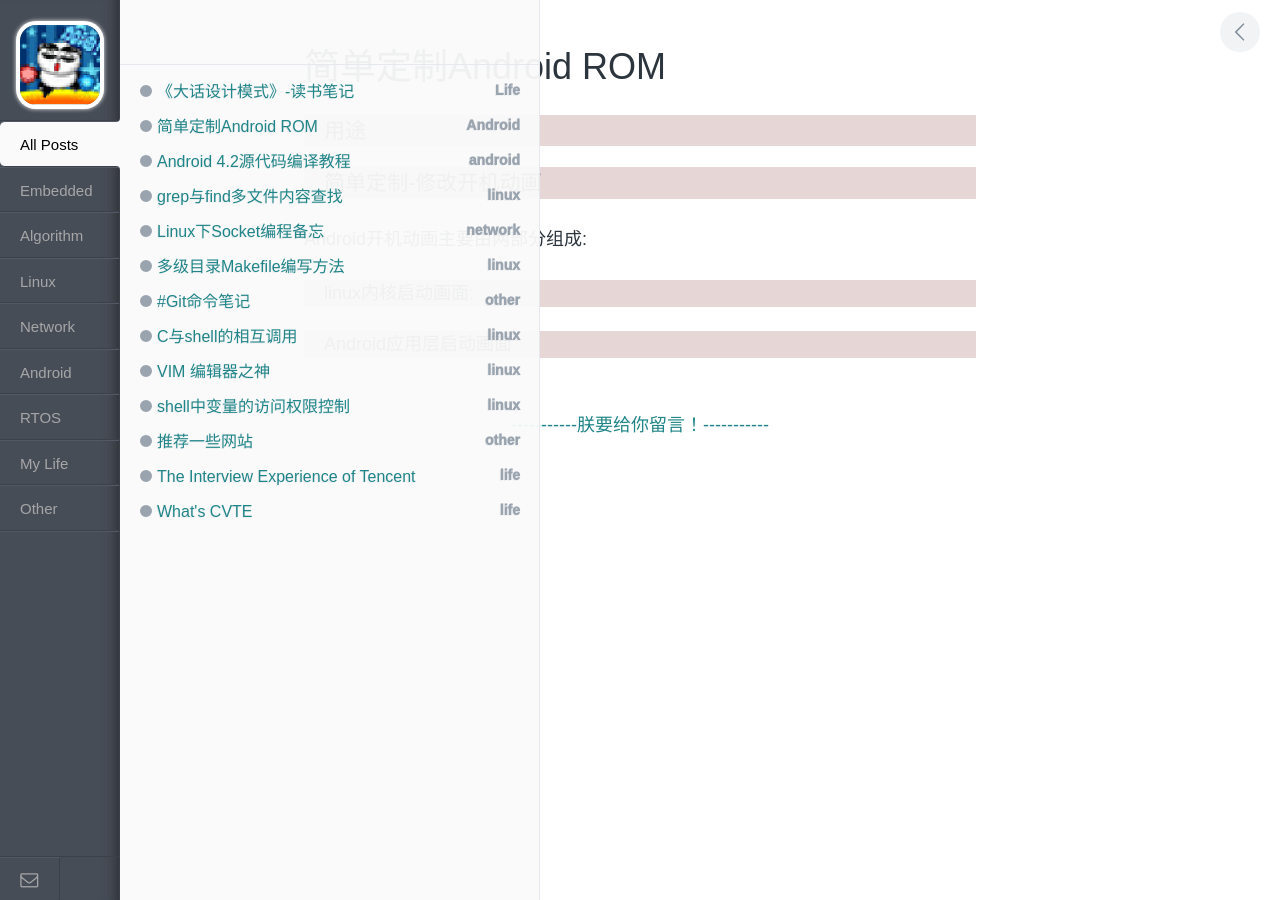
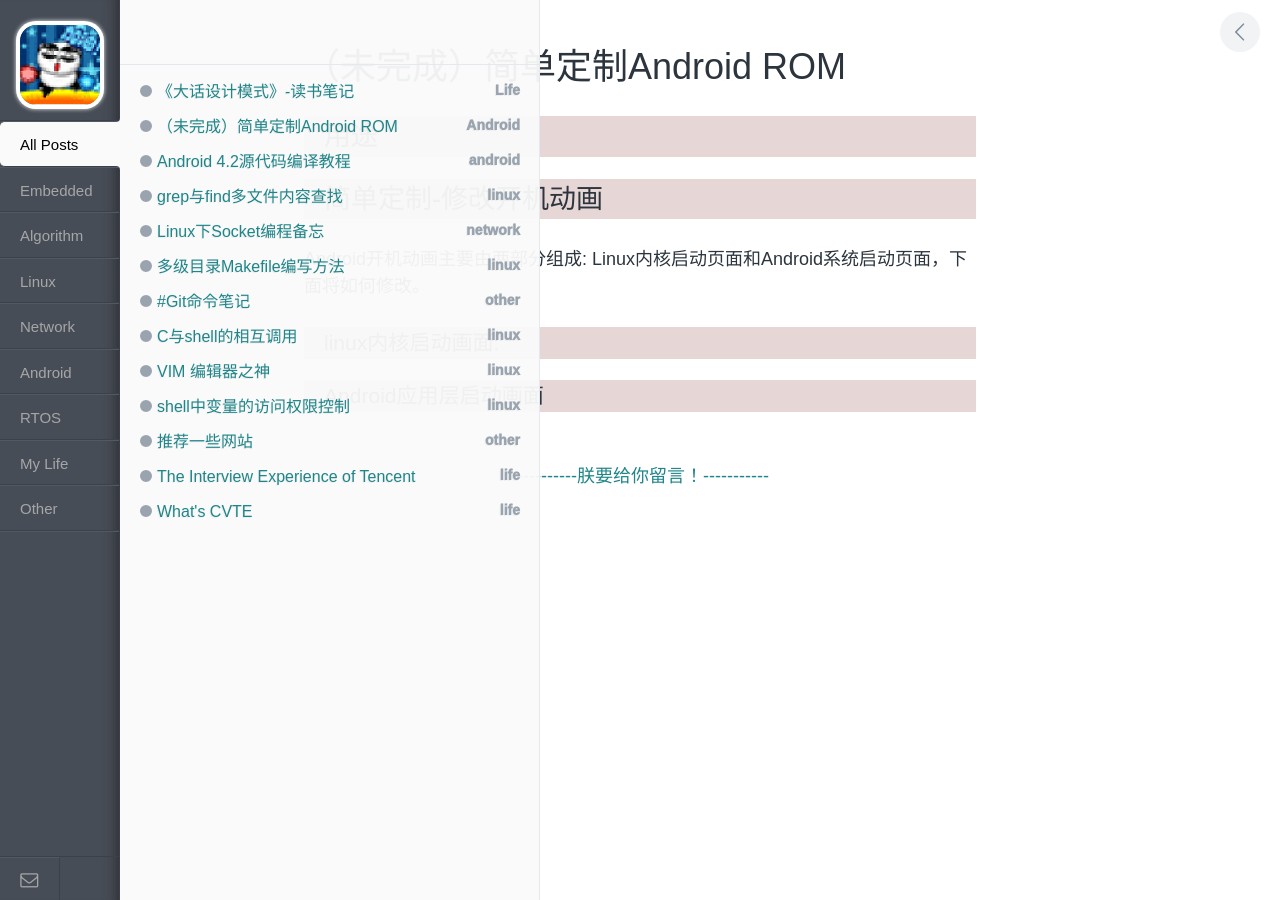
Before and after one commit to xnzaa/xnzaa.github.io, a Jekyll site: the page built from _posts/2015-10-22-Android ROM简单定制.md, in a window 1280 px wide. Built offline with Jekyll 4.4.1, drawn with Linux system fonts in a browser that asks for light colours; comment, search, counter and statistics services are not loaded.

Commit message:
修改AndoridROM

```diff
--- a/_posts/2015-10-22-Android ROM简单定制.md
+++ b/_posts/2015-10-22-Android ROM简单定制.md
@@ -1,15 +1,17 @@
 ---
 layout: post
-title:  "简单定制Android ROM"
+title:  "（未完成）简单定制Android ROM"
 date:    2015-10-22 18:20
 categories: Android
 ---
 
-### 用途
+## 用途
 
-### 简单定制-修改开机动画
+## 简单定制-修改开机动画
 
 Android开机动画主要由两部分组成:
-#### linux内核启动画面:
+Linux内核启动页面和Android系统启动页面，下面将如何修改。
 
-#### Android应用层启动画面
+### linux内核启动画面:
+
+### Android应用层启动画面
```
